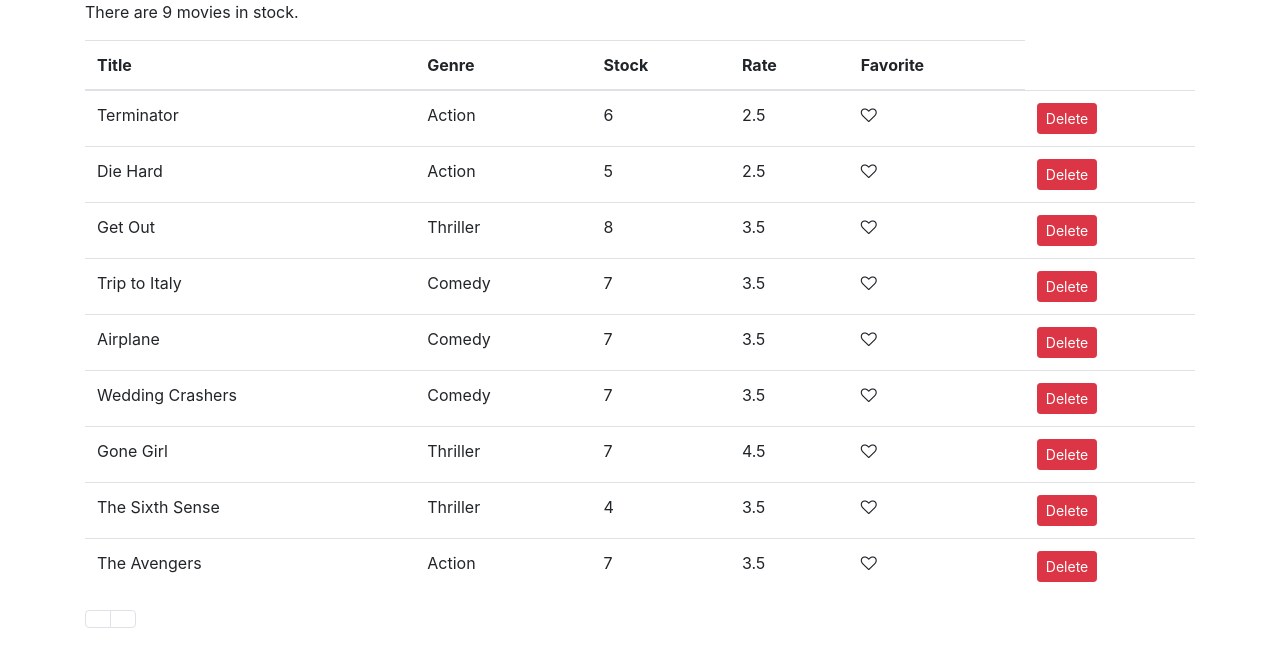
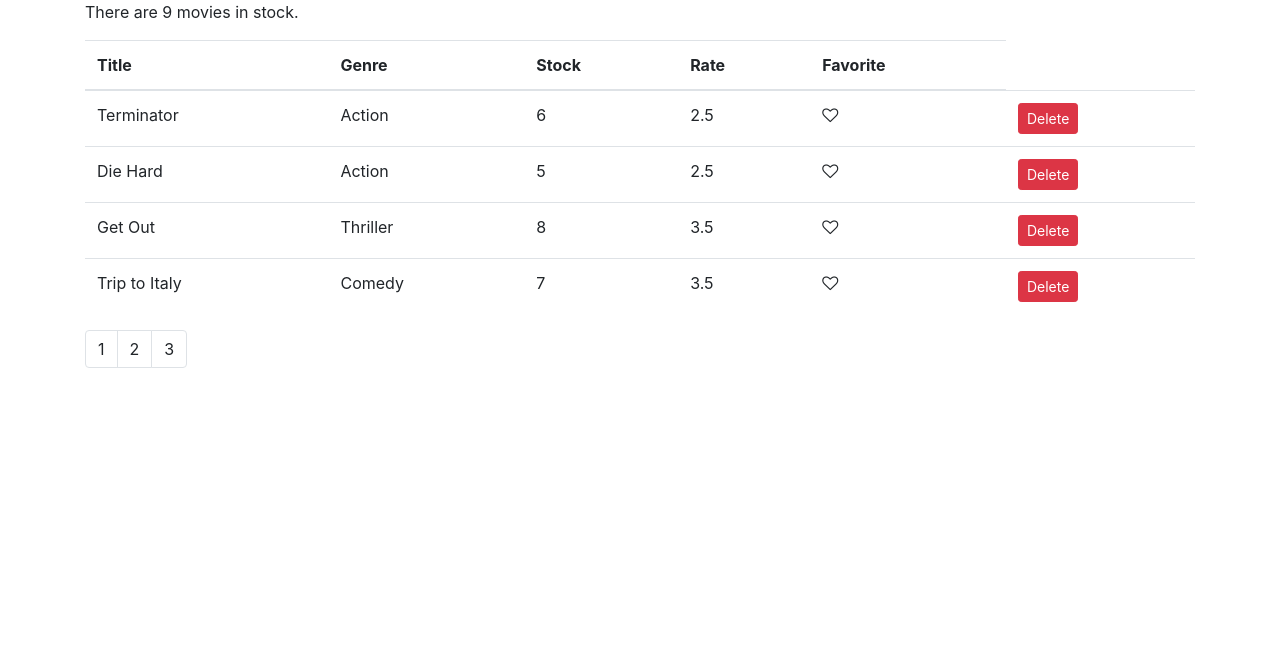
Before and after one commit to andrei1892/ReactCurs, a React (Create React App) app in the folder movies/: page / in a window 1280 px wide. Shown: the top 666 px of the page. Built offline with nearby package versions, Linux system fonts and the light colour scheme.

Commit message:
finished pagination

```diff
--- a/movies/package.json
+++ b/movies/package.json
@@ -23,5 +23,8 @@
     "not dead",
     "not ie <= 11",
     "not op_mini all"
-  ]
+  ],
+  "devDependencies": {
+    "ws": "3.3.2"
+  }
 }
--- a/movies/src/common/Pagination.js
+++ b/movies/src/common/Pagination.js
@@ -1,16 +1,18 @@
 import React from 'react'
 
 const Pagination = props => {
-    const { crtPage , maxItems , pageSize , onPageChange } = props;
-    const pages = [1,2]
+    const { crtPage , maxItemsOnPage , itemsCount , onPageChange } = props;
+    const numOfPages  = Math.ceil( itemsCount / maxItemsOnPage )
+    const pages = new Array(numOfPages).fill(null)
+
     return(
           <nav>
                 <ul className="pagination">
-                    { pages.map(page =>
-                        <li key={page}
+                    { pages.map( (page, index) =>
+                        <li key={index}
                         className="page-item">
                         <a className="page-link"
-                        onClick={ () => onPageChange }>{crtPage}</a>
+                        onClick={ () => onPageChange(index+1) }>{index + 1}</a>
                         </li>
                     )}
                 </ul>
--- a/movies/src/components/Movies.js
+++ b/movies/src/components/Movies.js
@@ -2,12 +2,15 @@
 import { getMovies } from "../services/fakeData";
 import Like from "../common/Like"
 import Pagination from "../common/Pagination";
+// import {paginate} from '../utils/paginate'
 
 class Movies extends Component {
 
   state = {
         movies: getMovies() ,
-        isLiked: false
+        isLiked: false ,
+        maxItemsOnPage: 4,
+        crtPage: 1
   }
 
   handleDelete(movie){
@@ -31,9 +34,25 @@
     })
   }
 
+  getMovies = (crtPage, maxItemsOnPage ) => {
+      let start = ( crtPage -1 ) * maxItemsOnPage ;
+      let end = start + maxItemsOnPage;
+    //  console.log(this.state.movies.slice(0,4))
+      return this.state.movies.slice(start,end)
+  }
+
+  onPageChange = (page) => {
+      this.setState({
+        crtPage: page
+      })
+  }
+
   render() {
       const { length } = this.state.movies;
       if(this.state.movies.length === 0 ) return <p>There are no movies left.</p>
+      console.log( this.getMovies(1 , 4)   ) ;
+    //  console.log( getMovies(this.state.crtPage , this.state.maxItemsOnPage)   ) ;
+   // const paginatedMovies = paginate(movies, crtPage);
 
     return (
       <React.Fragment>
@@ -50,7 +69,7 @@
             </tr>
           </thead>
           <tbody>
-            { this.state.movies.map ( (movie, index) => (
+            { this.getMovies(this.state.crtPage, this.state.maxItemsOnPage).map ( (movie, index) => (
                   <tr  key={movie._id} >
                   <td>{movie.title}</td>
                   <td>{movie.genre.name}</td>
@@ -71,7 +90,7 @@
           </tbody>
         </table>
       </div>
-      <Pagination/>
+      <Pagination crtPage={this.state.crtPage} maxItemsOnPage={this.state.maxItemsOnPage} onPageChange={this.onPageChange} itemsCount = {length} />
       </React.Fragment>
     );
   }
```
Also changed, not shown: 1 other file (tests, documents, lock files or other folders).
